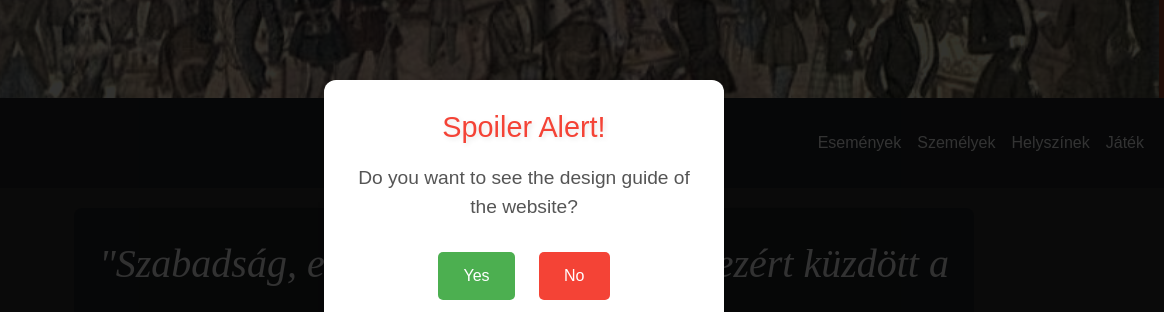
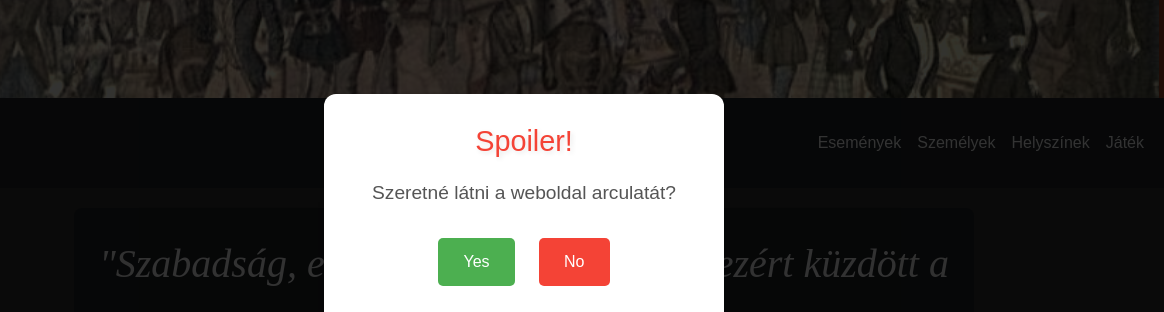
Before and after one commit to benji-prog/project, a website: page docs/index.html in a window 1280 px wide. Shown: the part 190-502 px from the top of the page, 116-1280 px from the left. Drawn offline with nearby package versions, Linux system fonts and the light colour scheme.

Commit message:
Update index.html

```diff
--- a/docs/index.html
+++ b/docs/index.html
@@ -45,8 +45,8 @@
 
     <div id="designGuideModal">
         <div id="modalContent">
-          <h2>Spoiler Alert!</h2>
-          <p>Do you want to see the design guide of the website?</p>
+          <h2>Spoiler!</h2>
+          <p>Szeretné látni a weboldal arculatát?</p>
           <button id="yes">Yes</button>
           <button id="no">No</button>
         </div>
```
